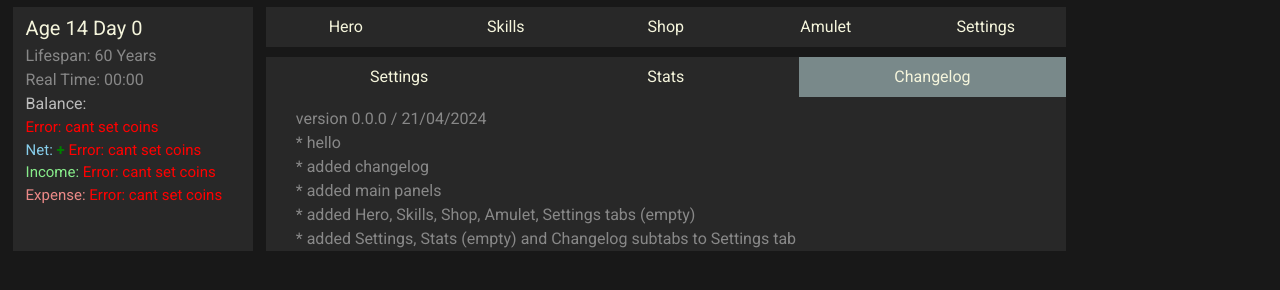
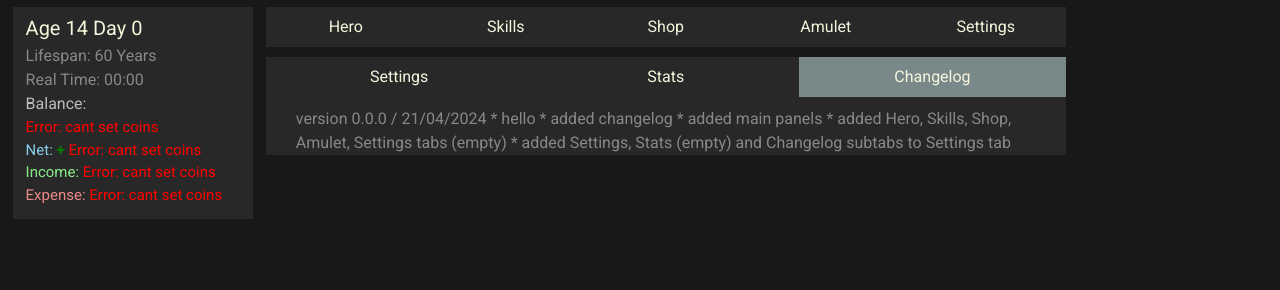
Before and after one commit to Zdzban3/Progress-Knight-Rewritten, a plain HTML site: page index.html in a window 1280 px wide. Both pictures are taken after a click on the element "Changelog". Shown: the part 58-348 px from the top of the page. Drawn offline with nearby package versions, Linux system fonts and the light colour scheme; a web font is replaced by a local one.

Commit message:
Add files via upload

```diff
--- a/index.html
+++ b/index.html
@@ -123,11 +123,11 @@
                         <div class="menu settingsButtons">
                             <div class="settingsButton menuButton currentTab" onclick="setSettings(0)">Settings</div>
                             <div class="settingsButton menuButton" onclick="setSettings(1)">Stats</div>
-                            <div class="settingsButton menuButton" onclick="setSettings(2)">Changelog</div>
+                            <div id="changelogButton" class="settingsButton menuButton" onclick="setSettings(2)">Changelog</div>
                         </div>
                         <div class="settingsSubpanel settingsPanel">0</div>
                         <div class="settingsSubpanel statsPanel hidden">1</div>
-                        <div id="changelog" class="settingsSubpanel changelogPanel hidden"></div>
+                        <div id="changelog" class="settingsSubpanel changelogPanel hidden">here</div>
                     </div>
                 </div>
             </div>
--- a/js/ui.js
+++ b/js/ui.js
@@ -75,8 +75,25 @@ function hideInfo() {
     element.classList.add("hidden");
 }
 
-function loadChangelog() {
-    const element = document.getElementById("changelog");
-    element.innerHTML += "version 0.0.0 / 21/04/2024<br>* hello<br>* added changelog<br>* added main panels<br>* added Hero, Skills, Shop, Amulet, Settings tabs (empty)<br>* added Settings, Stats (empty) and Changelog subtabs to Settings tab"
+async function downloadFile() {
+    let response = await fetch("./changelog.txt");
+
+    if (response.status != 200) {
+        throw new Error("Server Error");
+    }
+
+    // read response stream as text
+    let text_data = await response.text();
+
+    return text_data;
 }
-loadChangelog()
+
+document.querySelector("#changelogButton").addEventListener('click', async function () {
+    try {
+        let text_data = await downloadFile();
+        document.querySelector("#changelog").textContent = text_data;
+    }
+    catch (e) {
+        alert(e.message);
+    }
+});
```
